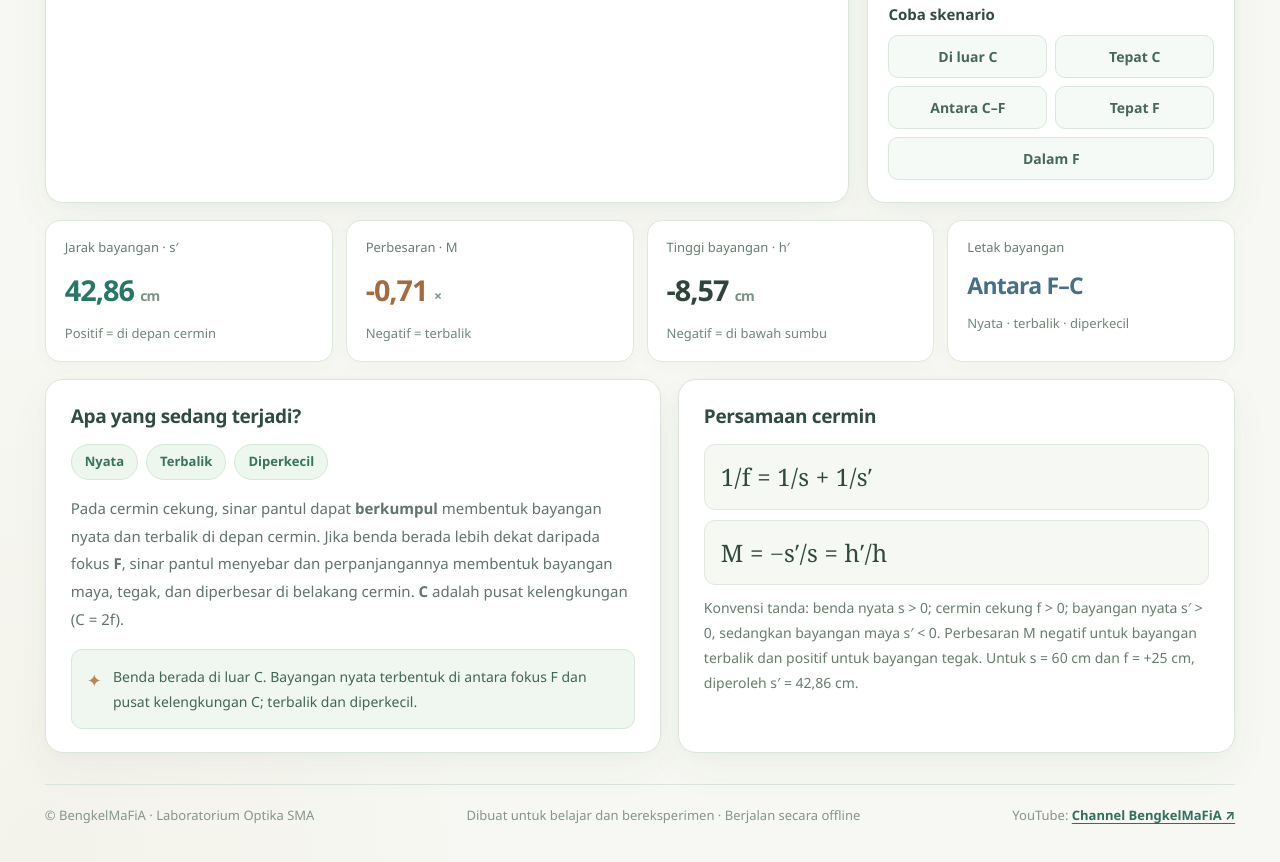
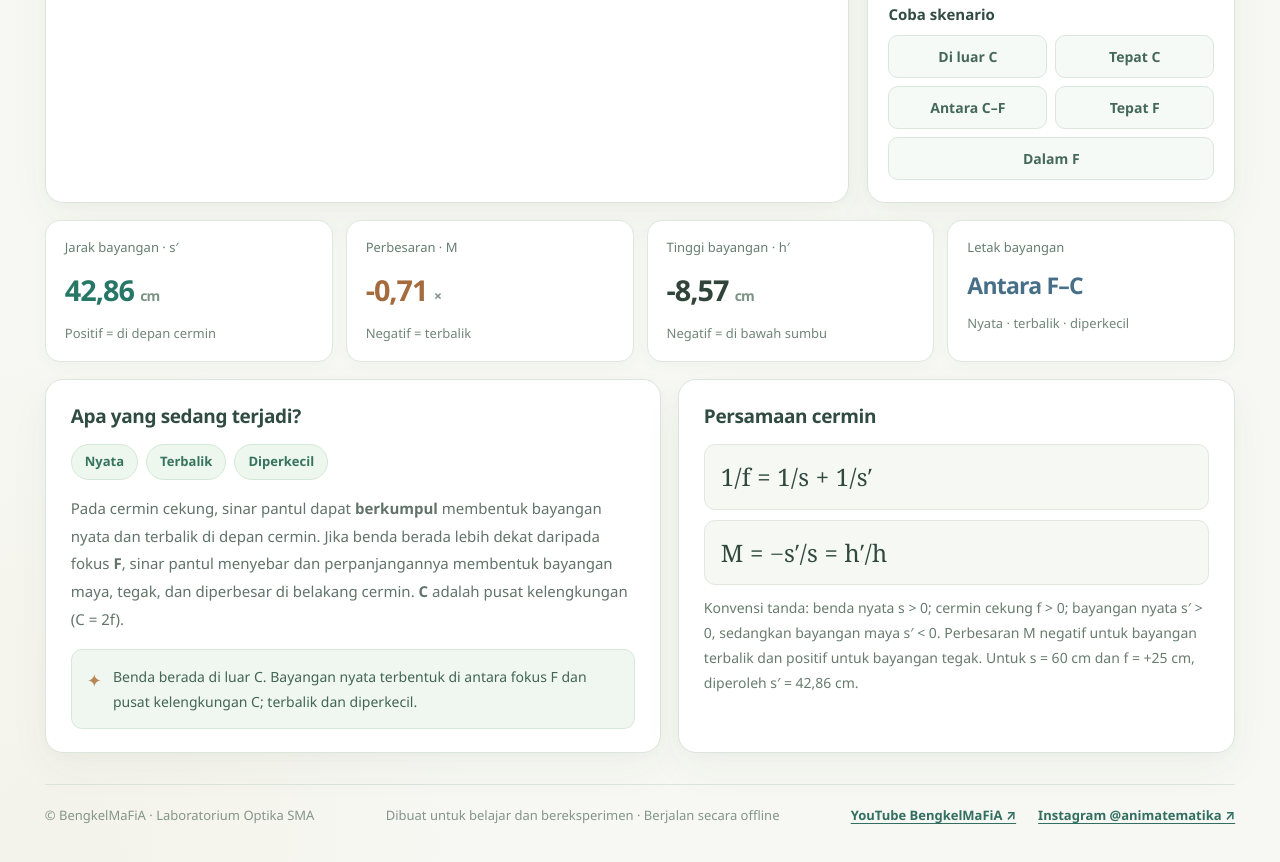
Before and after one commit to BengkelMaFiA/Simulasi-Fisika-SMA, a plain HTML site: page cermin-cekung/index.html in a window 1280 px wide. Shown: the part 1101-1963 px from the top of the page. Drawn offline with Linux system fonts and the light colour scheme.

Commit message:
Tambahkan tautan Instagram @animatematika di footer bersama YouTube BengkelMaFiA

```diff
--- a/cermin-cekung/index.html
+++ b/cermin-cekung/index.html
@@ -302,6 +302,11 @@ body {
 @media(max-width:570px){
   .diagram-help{margin:10px 10px 0;padding:9px 11px;font-size:12.5px}
 }
+
+/* Social links: matching, legible footers on desktop and mobile. */
+.social-links{display:inline-flex;align-items:center;gap:10px 22px;flex-wrap:wrap}
+.social-links a{font-size:13px;line-height:1.6;font-weight:700;text-underline-offset:3px;overflow-wrap:anywhere}
+@media(max-width:570px){.social-links{width:100%;gap:8px 18px}}
 </style>
 </head>
 <body>
@@ -352,7 +357,7 @@ body {
         <article class="panel info-box"><h2 class="h2">Persamaan cermin</h2><div class="math" aria-label="Satu per f sama dengan satu per s ditambah satu per s aksen">1/f = 1/s + 1/s′</div><div class="math" aria-label="Perbesaran sama dengan negatif s aksen dibagi s sama dengan h aksen dibagi h">M = −s′/s = h′/h</div><div class="math-note">Konvensi tanda: benda nyata s &gt; 0; cermin cekung f &gt; 0; bayangan nyata s′ &gt; 0, sedangkan bayangan maya s′ &lt; 0. Perbesaran M negatif untuk bayangan terbalik dan positif untuk bayangan tegak. <span id="formulaStep"></span></div></article>
       </section>
     </main>
-    <footer class="footer"><span>© BengkelMaFiA · Laboratorium Optika SMA</span><span>Dibuat untuk belajar dan bereksperimen · Berjalan secara offline</span><span>YouTube: <a href="https://www.youtube.com/channel/UCQFua4WLQyzhN3pi0H-nfvA" target="_blank" rel="noopener noreferrer">Channel BengkelMaFiA ↗</a></span></footer>
+    <footer class="footer"><span>© BengkelMaFiA · Laboratorium Optika SMA</span><span>Dibuat untuk belajar dan bereksperimen · Berjalan secara offline</span><span class="social-links"><a href="https://www.youtube.com/channel/UCQFua4WLQyzhN3pi0H-nfvA" target="_blank" rel="noopener noreferrer" aria-label="YouTube BengkelMaFiA">YouTube BengkelMaFiA ↗</a><a href="https://www.instagram.com/animatematika?vrfl=MTc5ZnBheG8wOHJqcw==" target="_blank" rel="noopener noreferrer" aria-label="Instagram animatematika">Instagram @animatematika ↗</a></span></footer>
   </div>
   <script>
 (() => {
```
